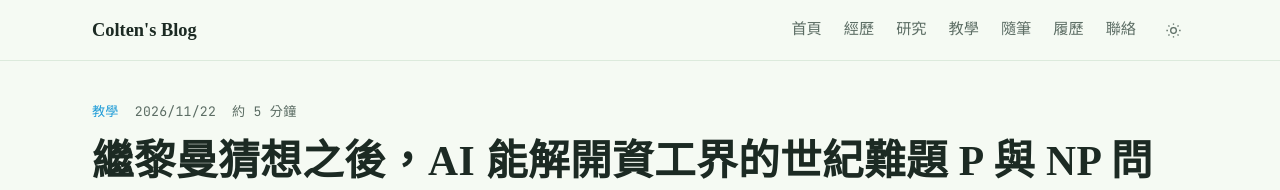
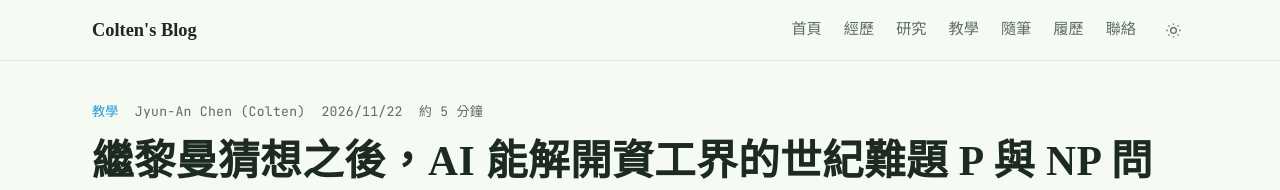
Before and after one commit to ColtenOuO/blog, an Astro site: page /posts/tutorials/p-vs-np in a window 1280 px wide. Shown: the top 190 px of the page. Built offline with nearby package versions, Linux system fonts and the light colour scheme; Astro itself is replaced by a stand-in of ours.

Commit message:
Add author field to posts and show it in the post header

```diff
--- a/src/content.config.ts
+++ b/src/content.config.ts
@@ -7,6 +7,8 @@ const posts = defineCollection({
     z.object({
       title: z.string(),
       description: z.string().optional(),
+      // 作者，沒寫就用預設的名字
+      author: z.string().default('Jyun-An Chen (Colten)'),
       date: z.coerce.date(),
       updated: z.coerce.date().optional(),
       category: z.enum(['tutorial', 'travel', 'life']),
--- a/src/content/posts/tutorials/p-vs-np.md
+++ b/src/content/posts/tutorials/p-vs-np.md
@@ -1,6 +1,7 @@
 ---
 title: 繼黎曼猜想之後，AI 能解開資工界的世紀難題 P 與 NP 問題嗎？
 description: 從圖靈機、SAT 到 NP 完全與 NP 困難，用白話認識七大千禧年問題中最貼近資工系的 P 與 NP 問題。
+author: Jyun-An Chen (Colten)
 date: 2026-11-22
 category: tutorial
 tags: [演算法 Algorithm, 計算理論 Theory of Computation]
--- a/src/layouts/PostLayout.astro
+++ b/src/layouts/PostLayout.astro
@@ -14,7 +14,7 @@ interface Props {
 }
 
 const { post, headings, prev, next } = Astro.props;
-const { title, description, date, updated, category, tags, cover } = post.data;
+const { title, description, author, date, updated, category, tags, cover } = post.data;
 const toc = headings.filter((h) => h.depth >= 2 && h.depth <= 3);
 ---
 
@@ -23,6 +23,7 @@ const toc = headings.filter((h) => h.depth >= 2 && h.depth <= 3);
     <header class="post-head">
       <p class="meta mono">
         <a href={`/category/${category}`} class="cat" style={`color:${CATEGORIES[category].color}`}>{CATEGORIES[category].label}</a>
+        <span>{author}</span>
         <span>{formatDate(date)}</span>
         {updated && <span>更新於 {formatDate(updated)}</span>}
         <span>約 {readingTime(post.body)} 分鐘</span>
```
